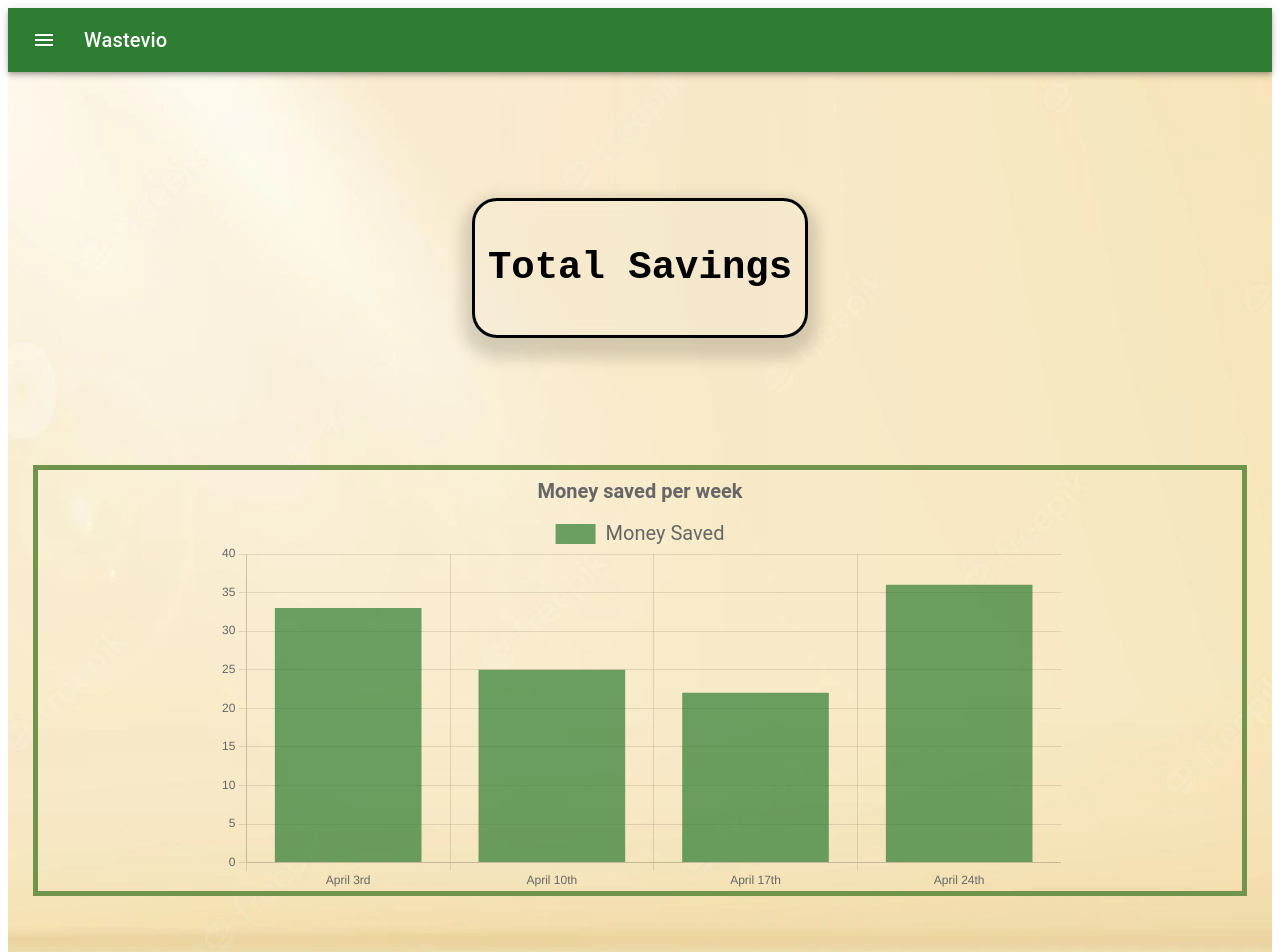
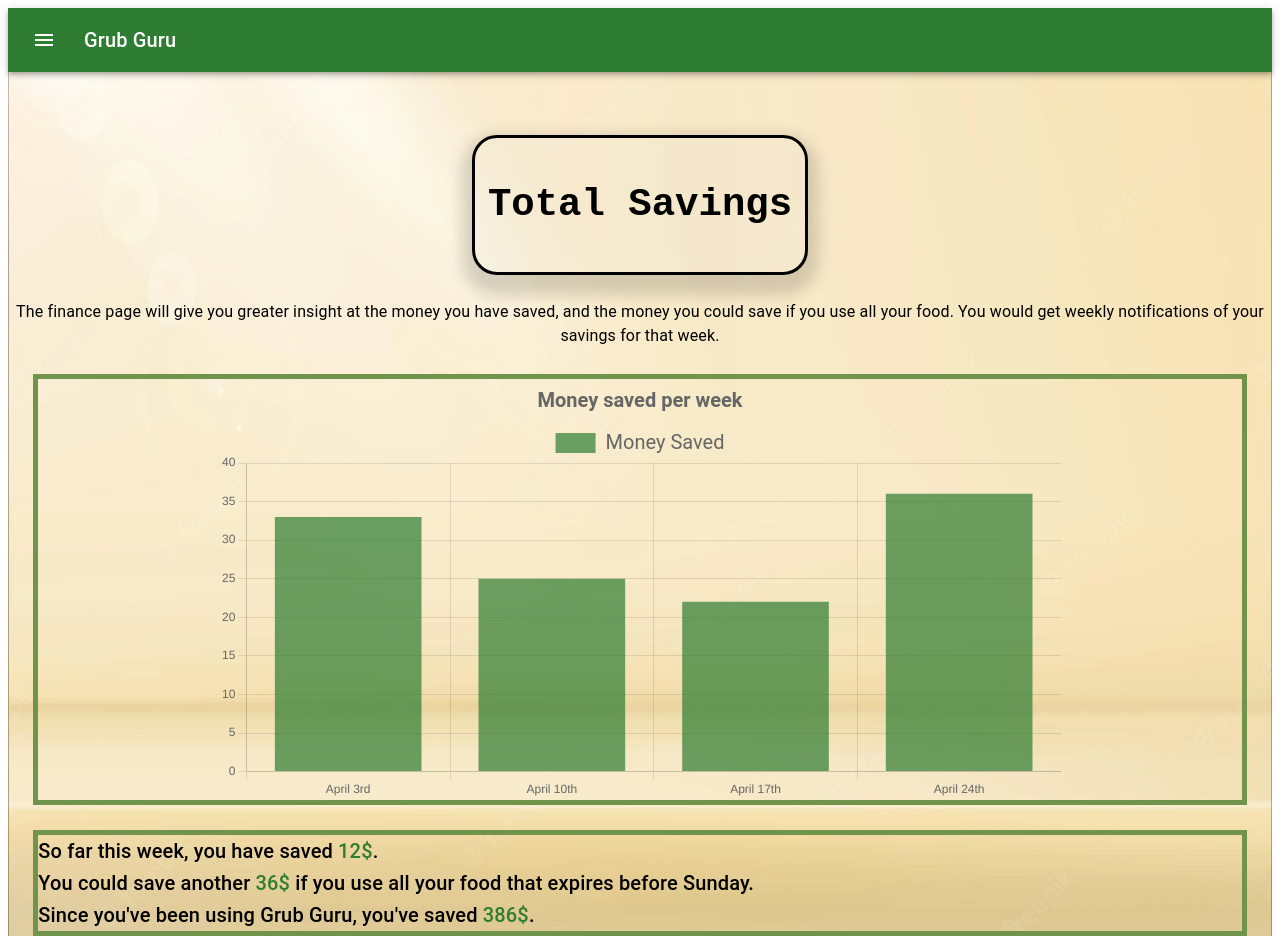
Before and after one commit to justpino7/SOEN357-Project, a React (Create React App) app in the folder 357project/: page /finance in a window 1280 px wide. Shown: the top 952 px of the page. Built offline with nearby package versions, Linux system fonts and the light colour scheme.

Commit message:
trhsthrthsr

```diff
--- a/357project/src/components/FoodPage/FoodPage.css
+++ b/357project/src/components/FoodPage/FoodPage.css
@@ -14,8 +14,8 @@
 .FoodPageTitle {
     font-size: 200%;
     background-color: #68a0b0;
-    margin-top: 7%;
-    margin-bottom: 7%;
+    margin-top: 5%;
+    margin-bottom: 2%;
     margin-right: auto;
     margin-left: auto;
     width: fit-content;
--- a/357project/src/components/FoodPage/FoodPage.jsx
+++ b/357project/src/components/FoodPage/FoodPage.jsx
@@ -10,6 +10,7 @@ function FoodPage() {
         <div className="FoodPageTitle">
           Less Consumed Foods
         </div>
+        <Typography align='center'>The food overview page allows you to see how well you have been doing with your food waste management, and provides a table of your foods that expire the most, so that you may be more vigilant in the future.</Typography>
           <BarChartFood></BarChartFood>
         <div className="FoodTableContainer">
           <div className="FoodTableTitle">
--- a/357project/src/components/HomePage/HomePage.js
+++ b/357project/src/components/HomePage/HomePage.js
@@ -11,6 +11,7 @@ import  Onions from './FoodCards/Onions'
 import  Soup from './FoodCards/Soup'
 import  Strawberries from './FoodCards/Strawberries'
 import  Yogurt from './FoodCards/Yogurt'
+import { Typography } from '@mui/material'
 import './HomePage.css';
 
 export default function HomePage() {
@@ -53,6 +54,7 @@ export default function HomePage() {
                     <button className='FormButton'>
                         Add Food
                     </button>
+                    <Typography>The overview page will let you see your closest-expiring foods at a glance, and let you add new food and mark existing food as used. There is also a weekly calendar of your soon-expiring food for easier viewing. You would get notifications for food expiring the next days so that you may plan your meals accordingly.</Typography>
 
                 </div>
             </div>
--- a/357project/src/components/MoneyPage/MoneyPage.css
+++ b/357project/src/components/MoneyPage/MoneyPage.css
@@ -13,7 +13,6 @@
     border-bottom-color: #70944C;
     height: 400px;
     margin: 2%;
-    margin-top: 10%;
     height: fit-content;
 }
 
@@ -25,8 +24,8 @@
 .PageTitle {
     font-size: 200%;
     background-color: #68a0b0;
-    margin-top: 10%;
-    margin-bottom: 5%;
+    margin-top: 5%;
+    margin-bottom: 2%;
     margin-right: auto;
     margin-left: auto;
     width: fit-content;
--- a/357project/src/components/MoneyPage/MoneyPage.jsx
+++ b/357project/src/components/MoneyPage/MoneyPage.jsx
@@ -16,6 +16,7 @@ function MoneyPage() {
       <div className="PageTitle">
         <h1>Total Savings</h1>
       </div>
+      <Typography align='center'>The finance page will give you greater insight at the money you have saved, and the money you could save if you use all your food. You would get weekly notifications of your savings for that week.</Typography>
       <div className='ChartContainer'>
         <BarChartMoney></BarChartMoney>
       </div>
--- a/357project/src/components/MoneyPage/RightMoney.css
+++ b/357project/src/components/MoneyPage/RightMoney.css
@@ -7,7 +7,6 @@
     flex-direction: column;
     flex-wrap: wrap;
     margin: 2%;
-    margin-top: 20%;
     width: auto;
     border-style: solid;
     border-width: 5px;
--- a/357project/src/components/MoneyPage/RightMoney.jsx
+++ b/357project/src/components/MoneyPage/RightMoney.jsx
@@ -9,8 +9,9 @@ import './RightMoney.css';
 export default function RightMoney() {
     return (
     <div className='TextBox'>
+
         <Typography variant='h6'>So far this week, you have saved <span className='abc'>12$</span>.</Typography>
         <Typography variant='h6'>You could save another <span className='abc'>36$</span> if you use all your food that expires before Sunday.</Typography>
-        <Typography variant='h6'>Since you've been using Wastevio, you've saved <span className='abc'>386$</span>.</Typography>
+        <Typography variant='h6'>Since you've been using Grub Guru, you've saved <span className='abc'>386$</span>.</Typography>
     </div>)
 }
--- a/357project/src/components/Navbar.jsx
+++ b/357project/src/components/Navbar.jsx
@@ -107,7 +107,7 @@ export default function Navbar() {
         </Popper>
       </div>
           <Typography variant="h6" component="div" sx={{ flexGrow: 1 }}>
-            Wastevio
+            Grub Guru
           </Typography>
         </Toolbar>
       </AppBar>
```
